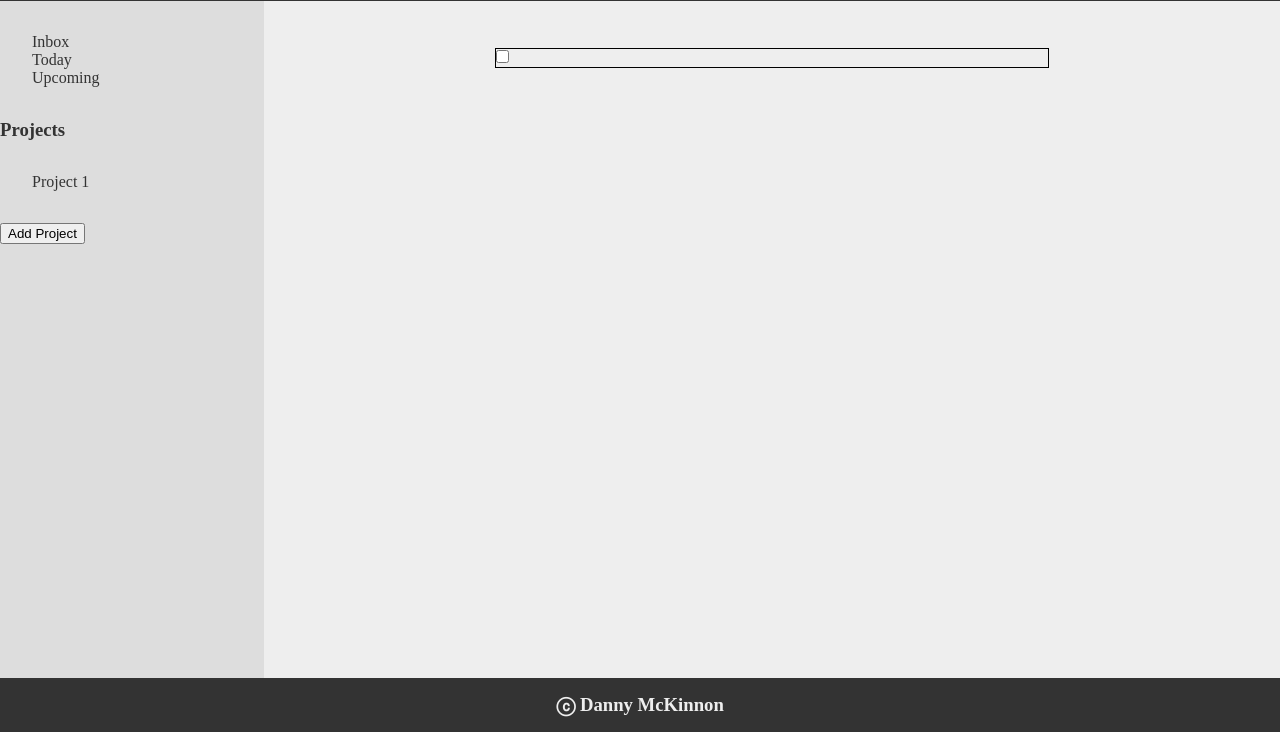
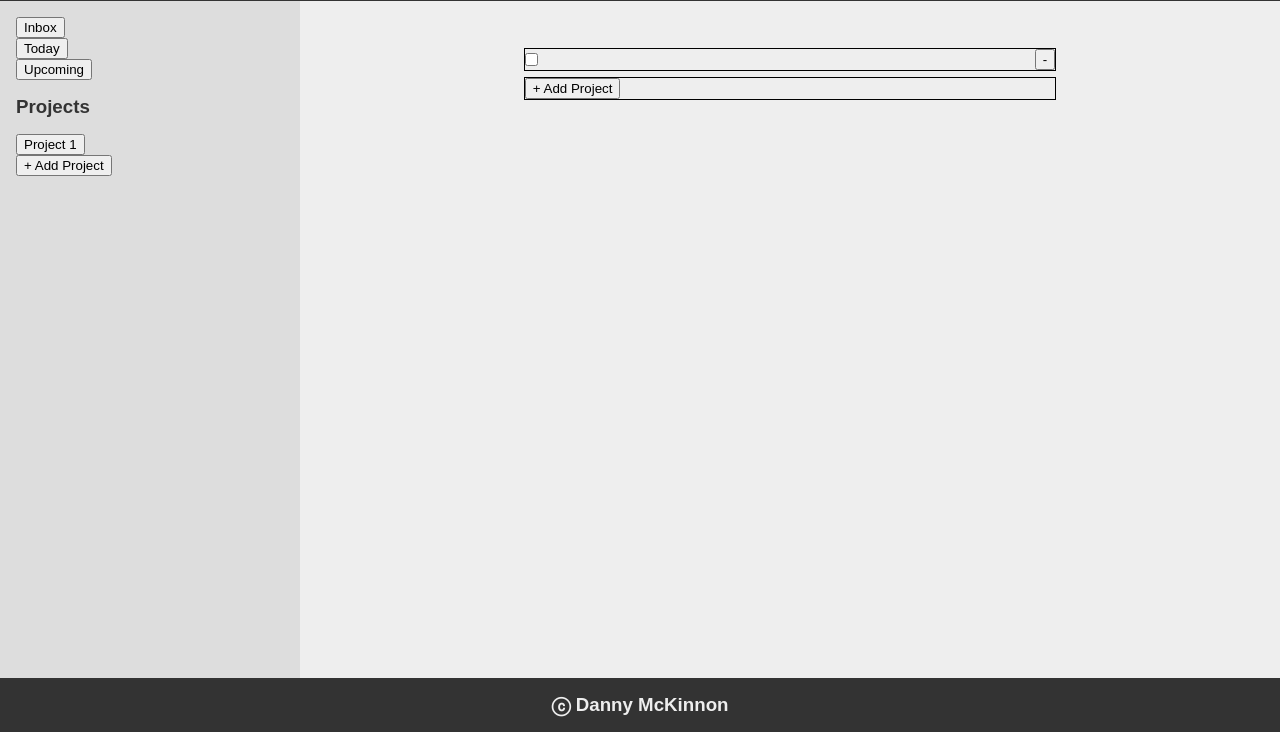
Before and after one commit to dannymckinnon/todo-list, a plain HTML site: page index.html in a window 1280 px wide. Shown: the part 68-800 px from the top of the page. Drawn offline with Linux system fonts and the light colour scheme.

Commit message:
Change padding on sidebar and add buttons to page

```diff
--- a/index.html
+++ b/index.html
@@ -16,24 +16,37 @@
   <div class="content">
     <div class="sidebar">
       <ul>
-        <li>Inbox</li>
-        <li>Today</li>
-        <li>Upcoming</li>
+        <li>
+          <input type="button" value="Inbox">
+        </li>
+        <li>
+          <input type="button" value="Today">
+        </li>
+          <input type="button" value="Upcoming">
+        </li>
       </ul>
       <div class="projects">
         <h3>Projects</h3>
         <ul>
-          <li>Project 1</li>
+          <li>
+            <input type="button" value="Project 1">
+          </li>
+          <li>
+            <input type="button" value="+ Add Project">
+          </li>
         </ul>
-        <input type="button" name="" id="" value="Add Project">
+
       </div>
     </div>
     <div class="container">
       <div class="todos">
         <div class="card">
           <input type="checkbox">
+          <input type="button" value="-">
         </div>
-
+        <div class="card">
+          <input type="button" value="+ Add Project">
+        </div>
       </div>
     </div>
   </div>
```
Also changed, not shown: main.js.
